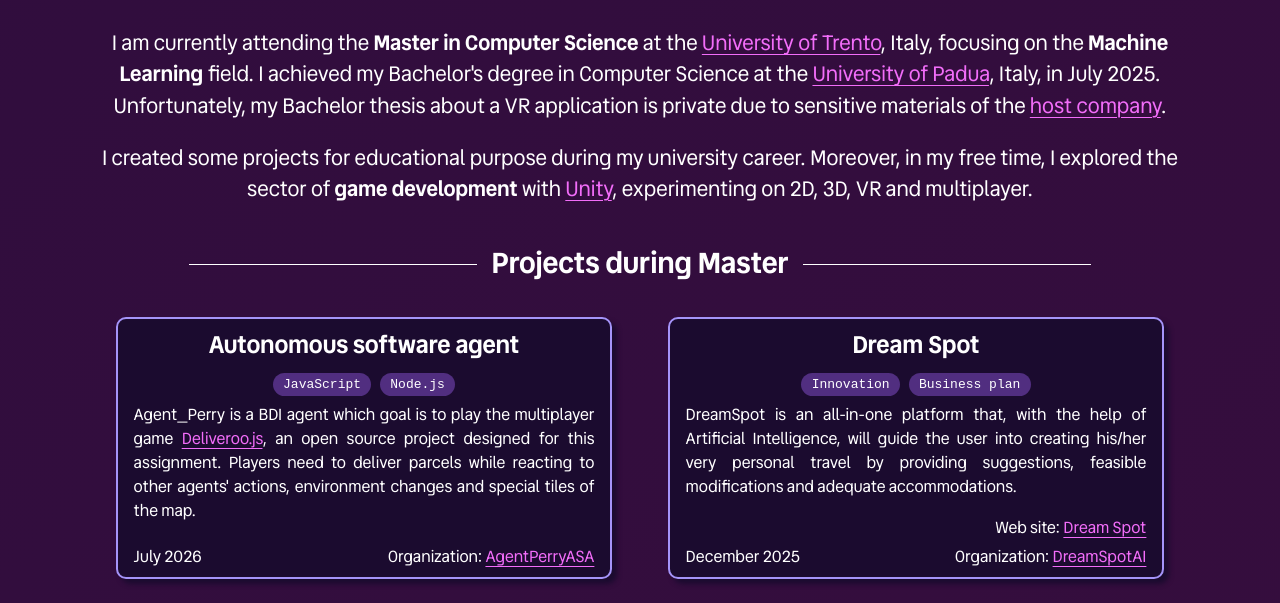
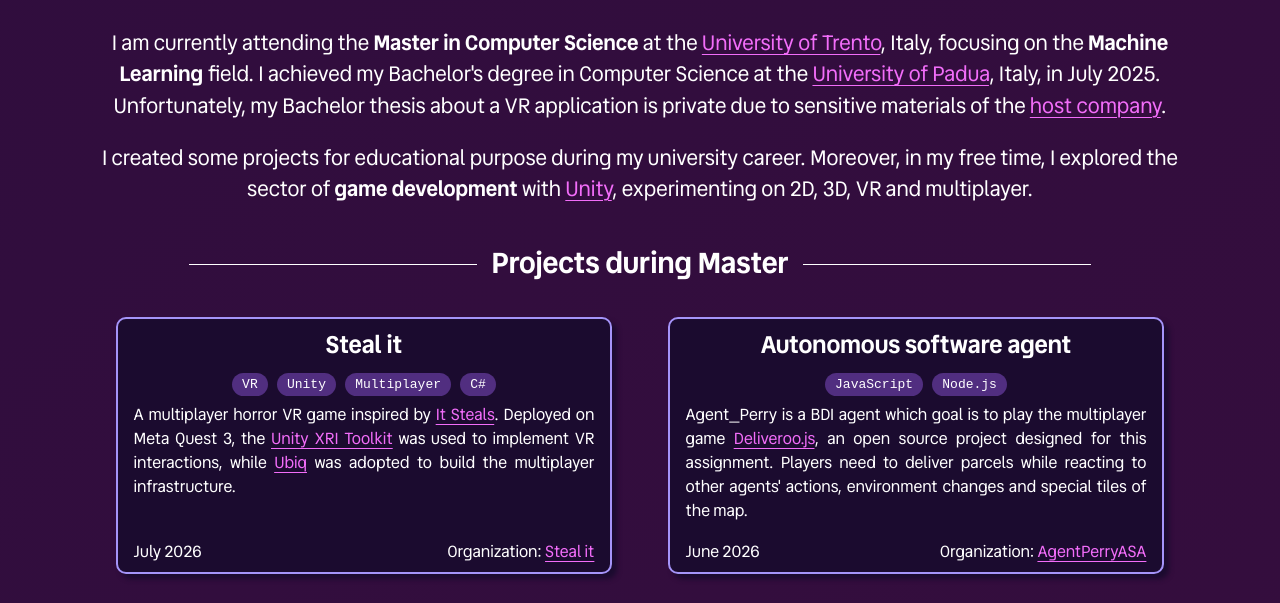
Before and after one commit to ErPreco/erpreco.github.io, a plain HTML site: page index.html in a window 1280 px wide. Shown: the part 313-916 px from the top of the page. Drawn offline with Linux system fonts and the light colour scheme.

Commit message:
added steal it card

```diff
--- a/index.html
+++ b/index.html
@@ -47,6 +47,29 @@
     <h2>Projects during Master</h2>
     <div class="card-container">
       <div class="card">
+        <h3>Steal it</h3>
+        <p class="label-container">
+          <span class="label">VR</span>
+          <span class="label">Unity</span>
+          <span class="label">Multiplayer</span>
+          <span class="label">C#</span>
+        </p>
+        <p class="desc">
+          A multiplayer horror VR game inspired by <a href="https://store.steampowered.com/app/1349060/It_Steals">It
+            Steals</a>. Deployed on Meta Quest 3, the <a
+            href="https://docs.unity3d.com/Packages/com.unity.xr.interaction.toolkit@3.0/manual/index.html">Unity XRI
+            Toolkit</a> was used to implement VR interactions, while <a href="https://ubiq.online">Ubiq</a> was adopted
+          to
+          build the multiplayer infrastructure.
+        </p>
+
+        <div class="info">
+          <p class="ref">Organization: <a href="https://github.com/Steal-it" target="_blank">Steal it</a></p>
+          <span class="date">July 2026</span>
+        </div>
+      </div>
+
+      <div class="card">
         <h3>Autonomous software agent</h3>
         <p class="label-container">
           <span class="label">JavaScript</span>
@@ -55,32 +78,15 @@
         <p class="desc">
           Agent_Perry is a BDI agent which goal is to play the multiplayer game <a
             href="https://github.com/unitn-ASA/Deliveroo.js" target="_blank">Deliveroo.js</a>, an open source project
-          designed for this assignment. Players need to deliver parcels while reacting to other agents' actions, environment changes and special tiles of the map.
+          designed for this assignment. Players need to deliver parcels while reacting to other agents' actions,
+          environment changes and special tiles of the map.
         </p>
 
         <div class="info">
           <p class="ref">Organization: <a href="https://github.com/AgentPerryASA" target="_blank">AgentPerryASA</a></p>
-          <span class="date">July 2026</span>
+          <span class="date">June 2026</span>
         </div>
       </div>
-
-      <!-- <div class="card">
-        <h3>Steal it</h3>
-        <p class="label-container">
-          <span class="label">VR</span>
-          <span class="label">Unity</span>
-          <span class="label">Ubiq</span>
-          <span class="label">C#</span>
-        </p>
-        <p class="desc">
-          A VR game.
-        </p>
-
-        <div class="info">
-          <p class="ref">Organization: <a href="https://github.com/Steal-it" target="_blank">Steal it</a></p>
-          <span class="date">June 2026</span>
-        </div>
-      </div> -->
 
       <div class="card">
         <h3>Dream Spot</h3>
@@ -89,7 +95,9 @@
           <span class="label">Business plan</span>
         </p>
         <p class="desc">
-          DreamSpot is an all-in-one platform that, with the help of Artificial Intelligence, will guide the user into creating his/her very personal travel by providing suggestions, feasible modifications and adequate accommodations.
+          DreamSpot is an all-in-one platform that, with the help of Artificial Intelligence, will guide the user into
+          creating his/her very personal travel by providing suggestions, feasible modifications and adequate
+          accommodations.
         </p>
 
         <div class="info">
@@ -180,6 +188,7 @@
         <h3>NN for digits recognition</h3>
         <p class="label-container">
           <span class="label">Python</span>
+          <span class="label">Cuda</span>
         </p>
         <p class="desc">
           A Neural Network trained on <a href="https://www.kaggle.com/datasets/nimishmagre/tmnist-typeface-mnist"
```
